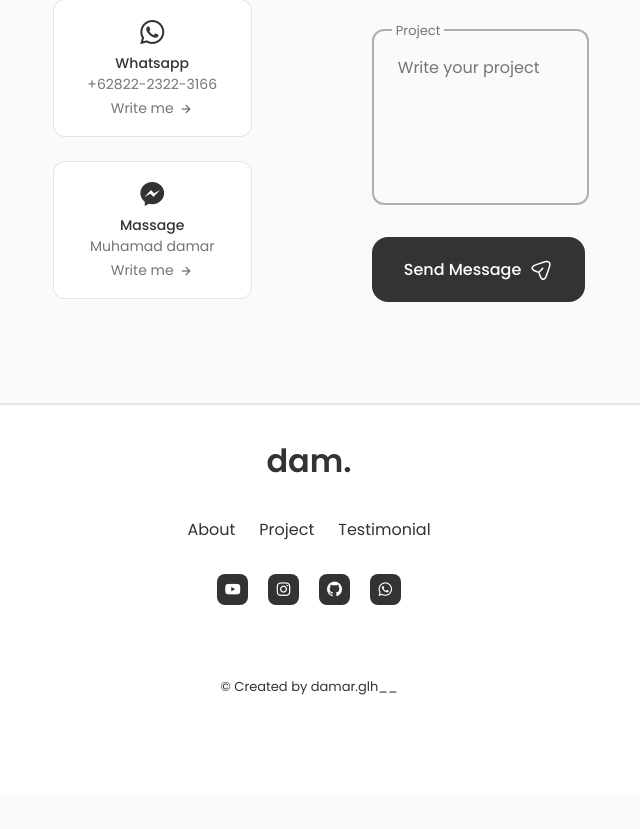
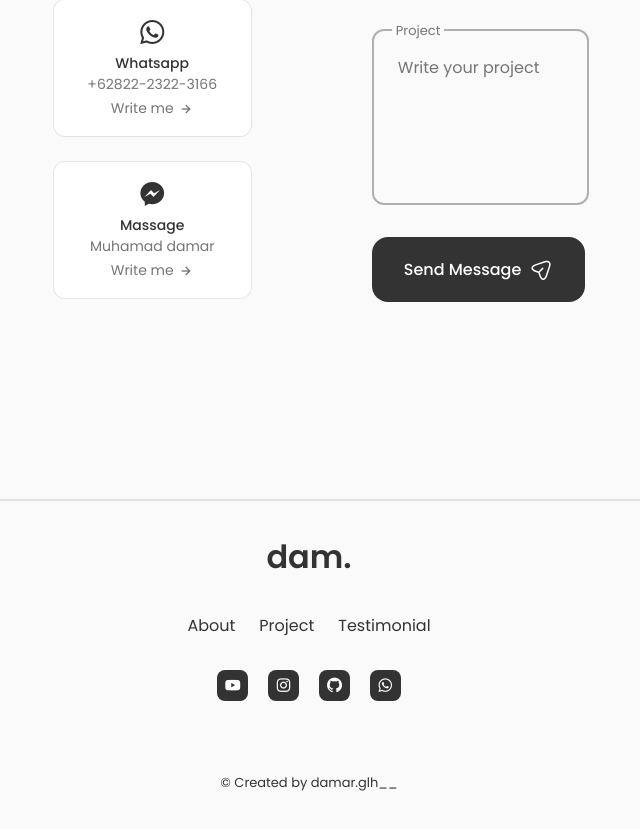
Before and after one commit to damar-glh/me, a React (Create React App) app: page / in a window 1280 px wide. Shown: the part 5207-6036 px from the top of the page, without its empty margins (331-971 px from the left). Before the commit the page ends 6000 px from the top, so only its background shows below. Built offline with nearby package versions, Linux system fonts and the light colour scheme.

Commit message:
feature: add-dark-mode-footer

```diff
--- a/src/App.js
+++ b/src/App.js
@@ -32,7 +32,7 @@ const App = () => {
       <Testimonials isDarkMode={isDarkMode} />
       <Contact isDarkMode={isDarkMode} />
     </main>
-    <Footer />
+    <Footer isDarkMode={isDarkMode} />
     <ScrollUp />
     </>
   )
--- a/src/components/footer/Footer.jsx
+++ b/src/components/footer/Footer.jsx
@@ -1,9 +1,9 @@
 import React from 'react'
 import "./footer.css";
 
-const Footer = () => {
+const Footer = ({isDarkMode}) => {
   return (
-    <footer className="footer">
+    <footer className={`footer section ${isDarkMode ? "dark-mode" : "light-mode"}`} id="footer">
         <div className="footer__container container">
             <h1 className="footer__title">dam.</h1>
             <ul className="footer__list">
--- a/src/components/footer/footer.css
+++ b/src/components/footer/footer.css
@@ -1,10 +1,7 @@
-.footer {
-    background-color: var(--container-color);
-    border-top: 2px solid rgba(0, 0, 0, 0.1);
-}
 
 .footer__container {
     padding: 2rem 0 6rem;
+    border-top: 2px solid rgba(0, 0, 0, 0.1);
 }
 
 .footer__title,
@@ -55,6 +52,24 @@
     font-size: var(--smaller-font-size);
 }
 
+/* dark mode */
+:is(.dark-mode) .footer__container {
+    border-top: 2px solid var(--text-color);
+}
+
+:is(.dark-mode) .footer__title {
+    color: var(--body-color);
+}
+
+:is(.dark-mode) .footer__link,
+:is(.dark-mode) .footer__copy {
+    color: var(--text-color);
+}
+
+:is(.dark-mode) .footer__social-link {
+    background-color: var(--text-color);
+}
+
 /*=============== BREAKPOINTS ===============*/
 /* For large devices */
 @media screen and (max-width: 992px) {
```
